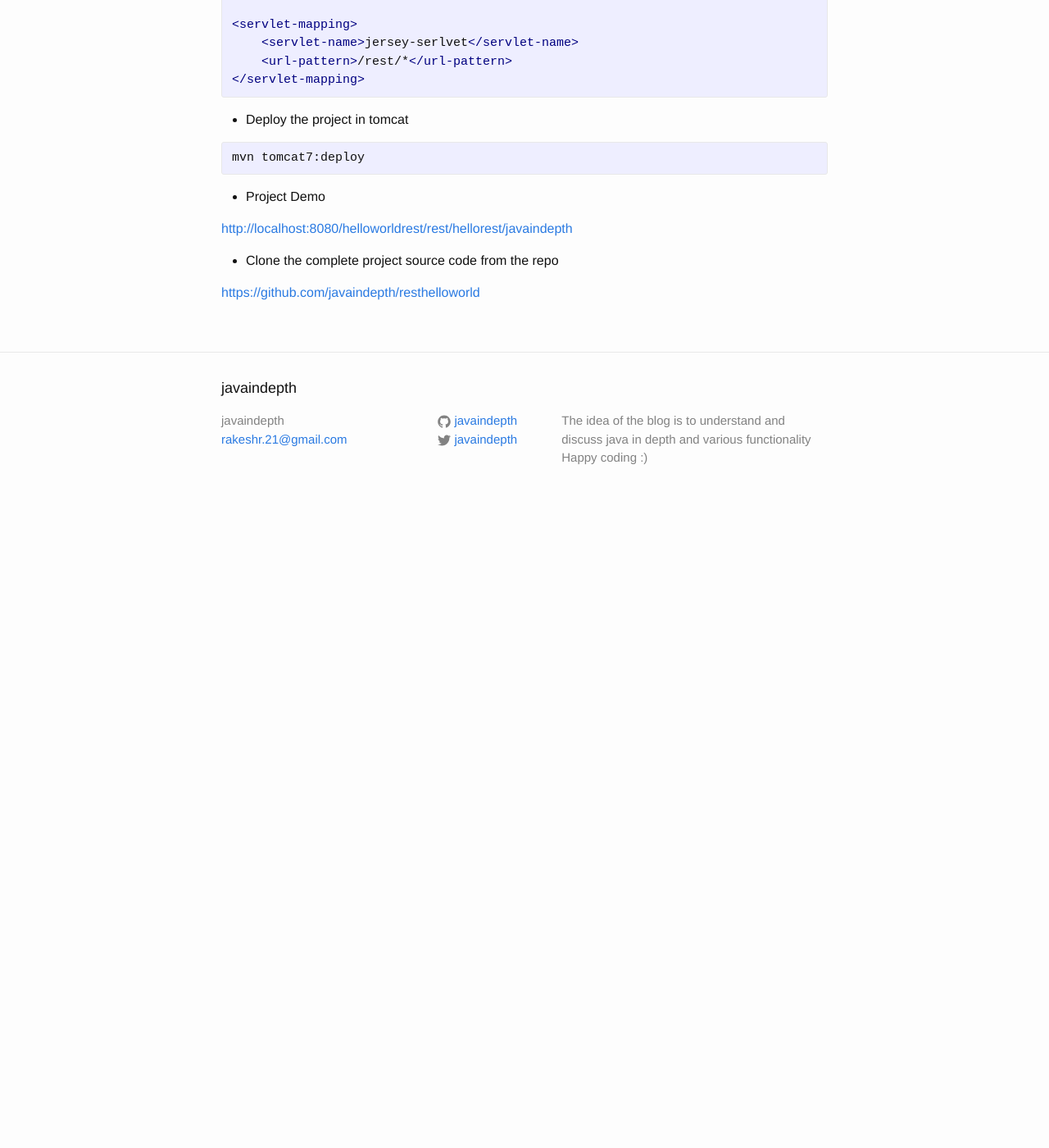
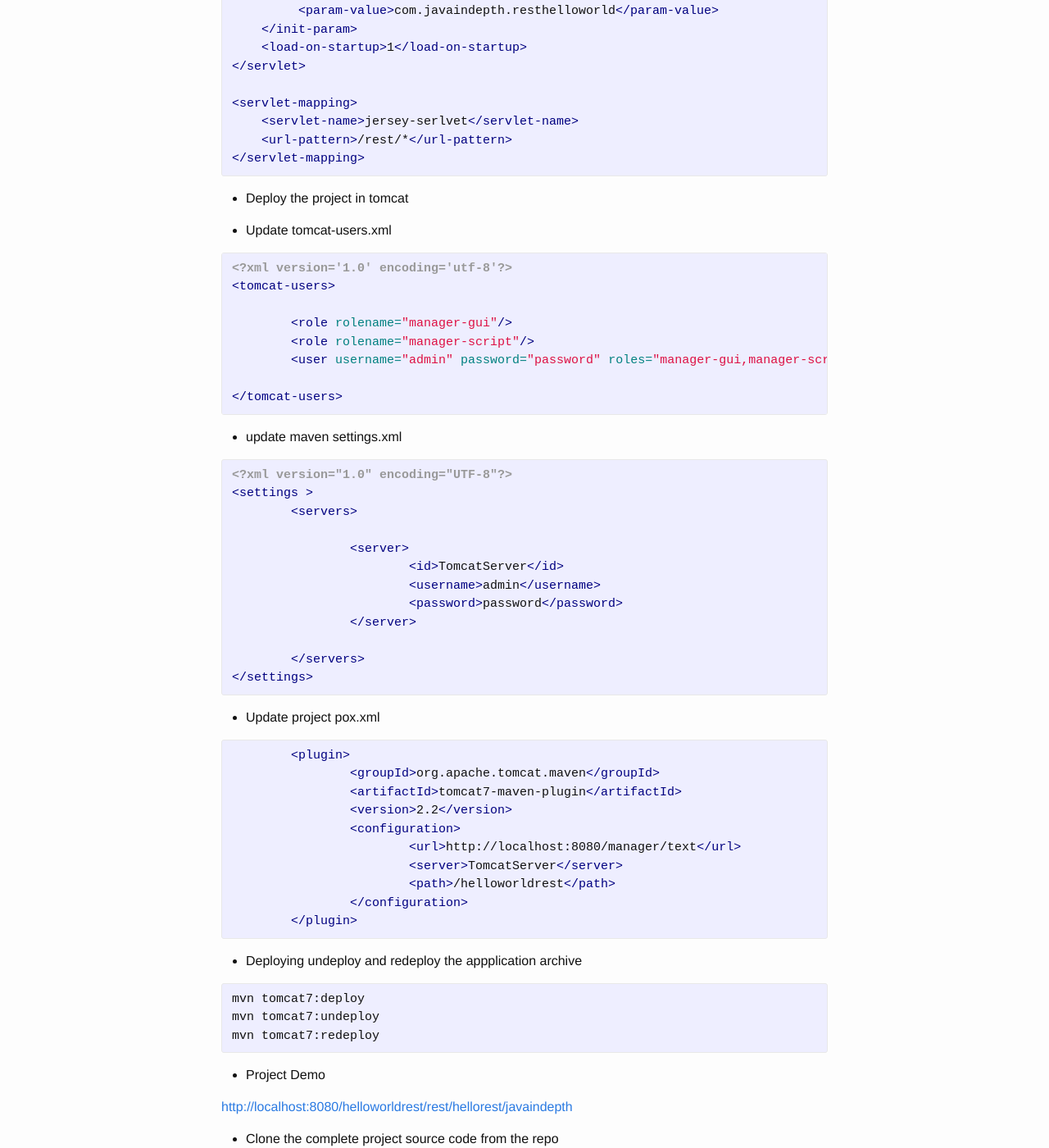
Before and after one commit to javaindepth/javaindepth.github.io, a Jekyll site: the page built from _posts/2015-01-03-jersey-REST-tutorial.markdown, in a window 1280 px wide and 1400 px high, scrolled down 1469 px. Shown: the whole window at 82% size. Built offline with Jekyll 4.4.1, drawn with Linux system fonts in a browser that asks for light colours; before the commit the page ends 2099 px from its top, so only the background shows below that; some of the changed text lies outside the part shown.

Commit message:
new  changes

```diff
--- a/_posts/2015-01-03-jersey-REST-tutorial.markdown
+++ b/_posts/2015-01-03-jersey-REST-tutorial.markdown
@@ -10,10 +10,10 @@ With apache tomacat as the web server.We are using maven to build the project an
 TOPIC
 
 * Download and install required tools
-*[maven](http://maven.apache.org/)
-*[java](http://www.oracle.com/technetwork/java/javase/downloads/jdk7-downloads-1880260.html)
-*[eclipse](https://eclipse.org/downloads/)
-*[tomcat](http://tomcat.apache.org/download-70.cgi)
+ * [maven](http://maven.apache.org/)
+ * [java](http://www.oracle.com/technetwork/java/javase/downloads/jdk7-downloads-1880260.html)
+ * [eclipse](https://eclipse.org/downloads/)
+ * [tomcat](http://tomcat.apache.org/download-70.cgi)
 
 * Create a maven project with the following command
 {% highlight java %}
@@ -79,8 +79,52 @@ mvn eclipse:eclipse -Dwtpversion=2.0
 
 * Deploy the project in tomcat
 
+ * Update tomcat-users.xml
+{% highlight xml%}
+<?xml version='1.0' encoding='utf-8'?>
+<tomcat-users>
+
+	<role rolename="manager-gui"/>
+	<role rolename="manager-script"/>
+	<user username="admin" password="password" roles="manager-gui,manager-script" />
+
+</tomcat-users>
+{% endhighlight %}
+
+ * update maven settings.xml
+{% highlight xml%}
+<?xml version="1.0" encoding="UTF-8"?>
+<settings >
+	<servers>
+
+		<server>
+			<id>TomcatServer</id>
+			<username>admin</username>
+			<password>password</password>
+		</server>
+
+	</servers>
+</settings>
+{% endhighlight %}
+ * Update project pox.xml
+{% highlight xml%}
+	<plugin>
+		<groupId>org.apache.tomcat.maven</groupId>
+		<artifactId>tomcat7-maven-plugin</artifactId>
+		<version>2.2</version>
+		<configuration>
+			<url>http://localhost:8080/manager/text</url>
+			<server>TomcatServer</server>
+			<path>/helloworldrest</path>
+		</configuration>
+	</plugin>
+{% endhighlight %}
+
+ * Deploying undeploy and redeploy the appplication archive
 {% highlight java %}
 mvn tomcat7:deploy
+mvn tomcat7:undeploy
+mvn tomcat7:redeploy
 {% endhighlight %}
 
 * Project Demo
```
Also changed, not shown: 1 other file.
